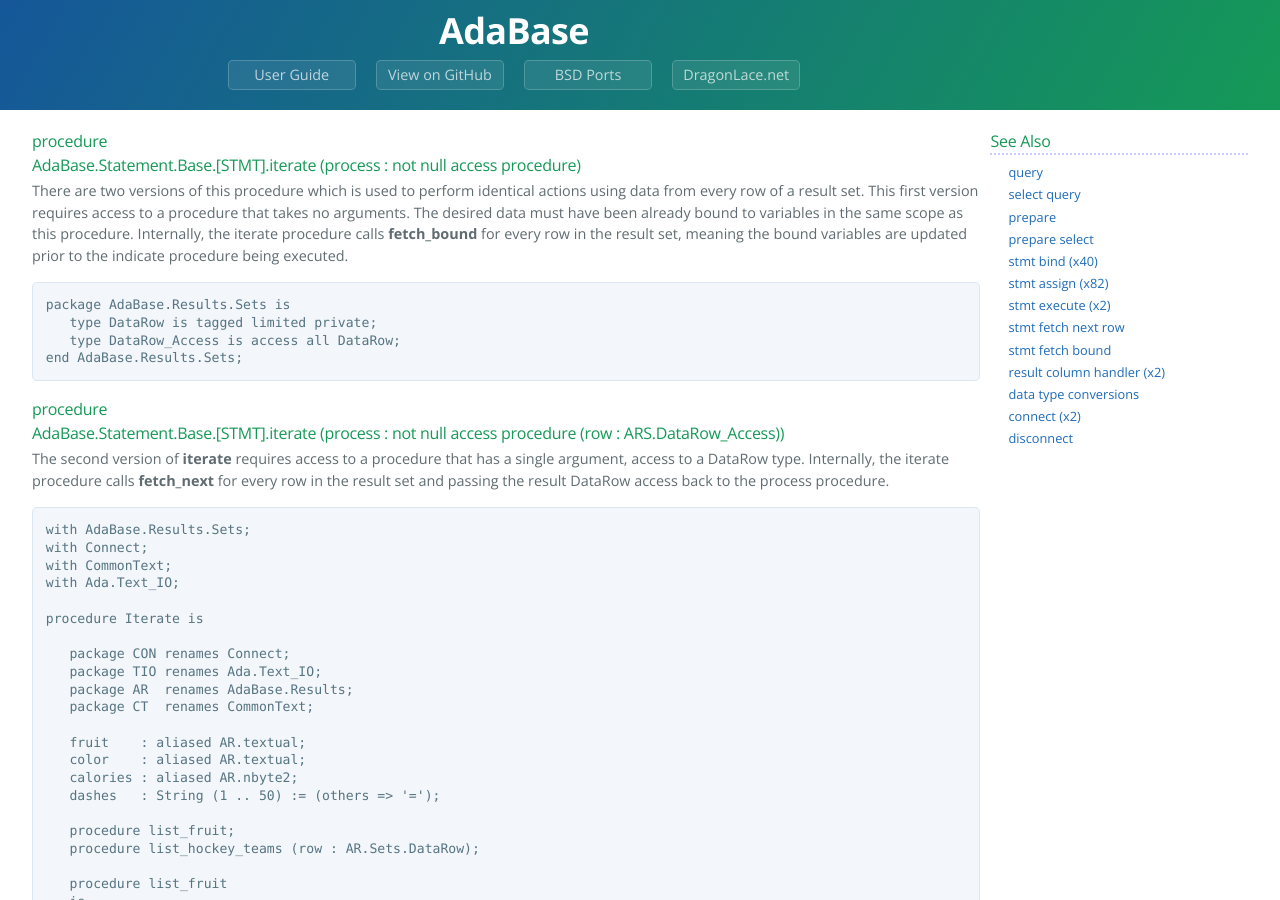
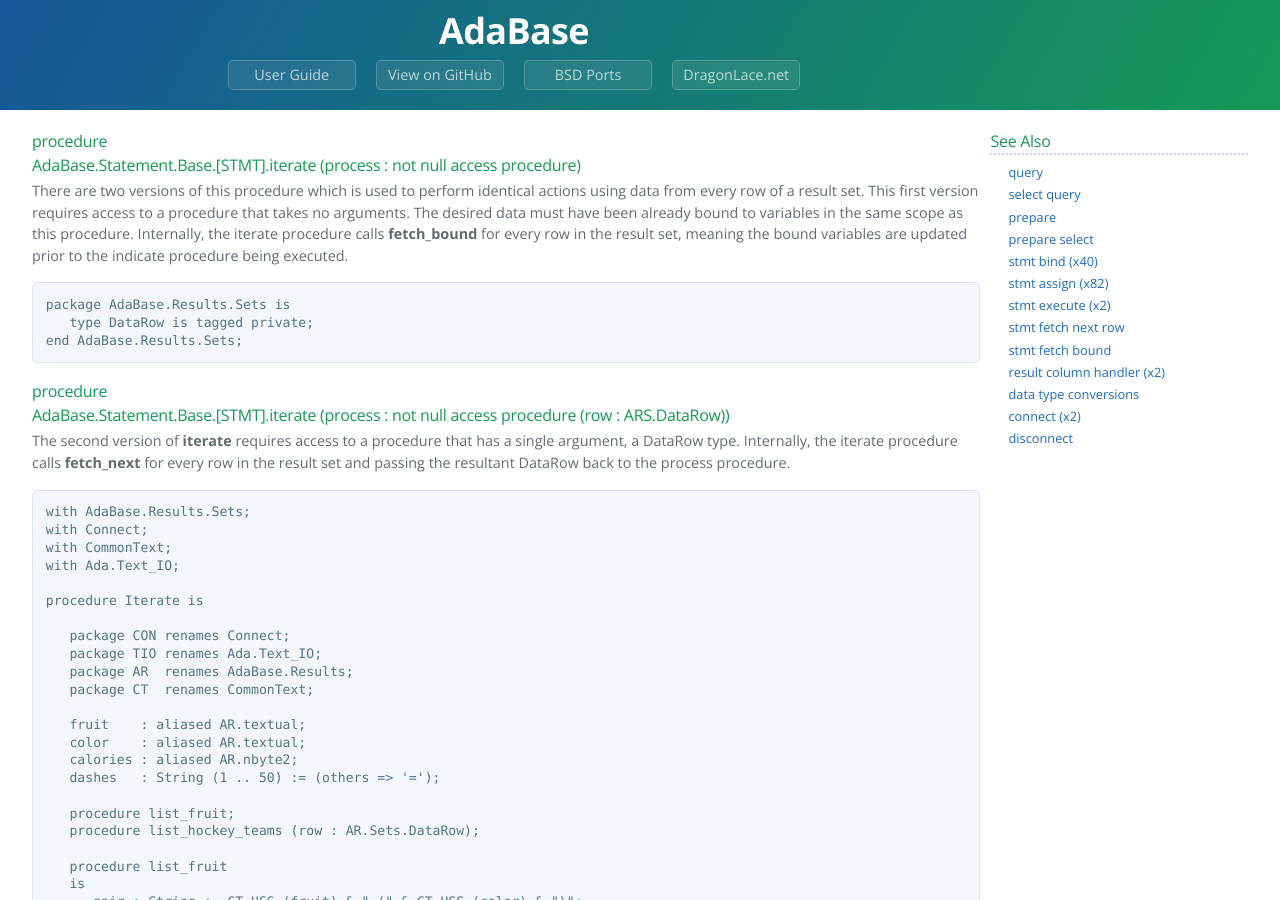
Before and after one commit to jrmarino/AdaBase, a Jekyll site: the page built from stmt_iterate.md, in a window 1280 px wide and 900 px high. Built offline with Jekyll 4.4.1, drawn with Linux system fonts in a browser that asks for light colours.

Commit message:
Update iterate #2 prototype

```diff
--- a/stmt_iterate.md
+++ b/stmt_iterate.md
@@ -17,19 +17,18 @@
 
 <pre class="code">
 package AdaBase.Results.Sets is
-   type DataRow is tagged limited private;
-   type DataRow_Access is access all DataRow;
+   type DataRow is tagged private;
 end AdaBase.Results.Sets;
 </pre>
 
 <h3>procedure<br/>
 AdaBase.Statement.Base.[STMT].iterate (process : not null access
-procedure (row : ARS.DataRow_Access))</h3>
+procedure (row : ARS.DataRow))</h3>
 <p>
 The second version of <b>iterate</b> requires access to a procedure that has a
-single argument, access to a DataRow type.  Internally, the iterate procedure
-calls <b>fetch_next</b> for every row in the result set and passing the result
-DataRow access back to the process procedure.
+single argument, a DataRow type.  Internally, the iterate procedure
+calls <b>fetch_next</b> for every row in the result set and passing the resultant
+DataRow back to the process procedure.
 
 </p>
 <pre class="code">
```
